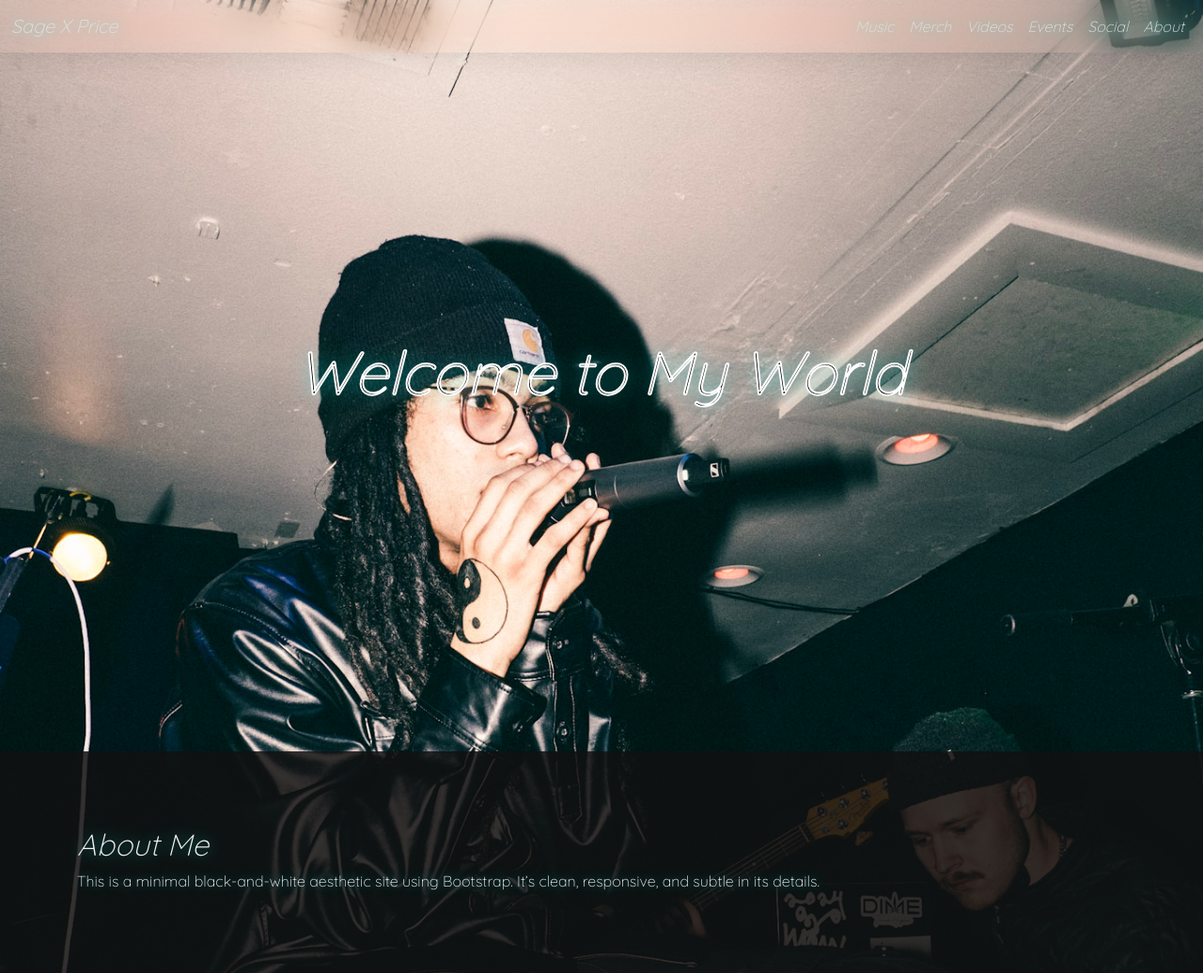
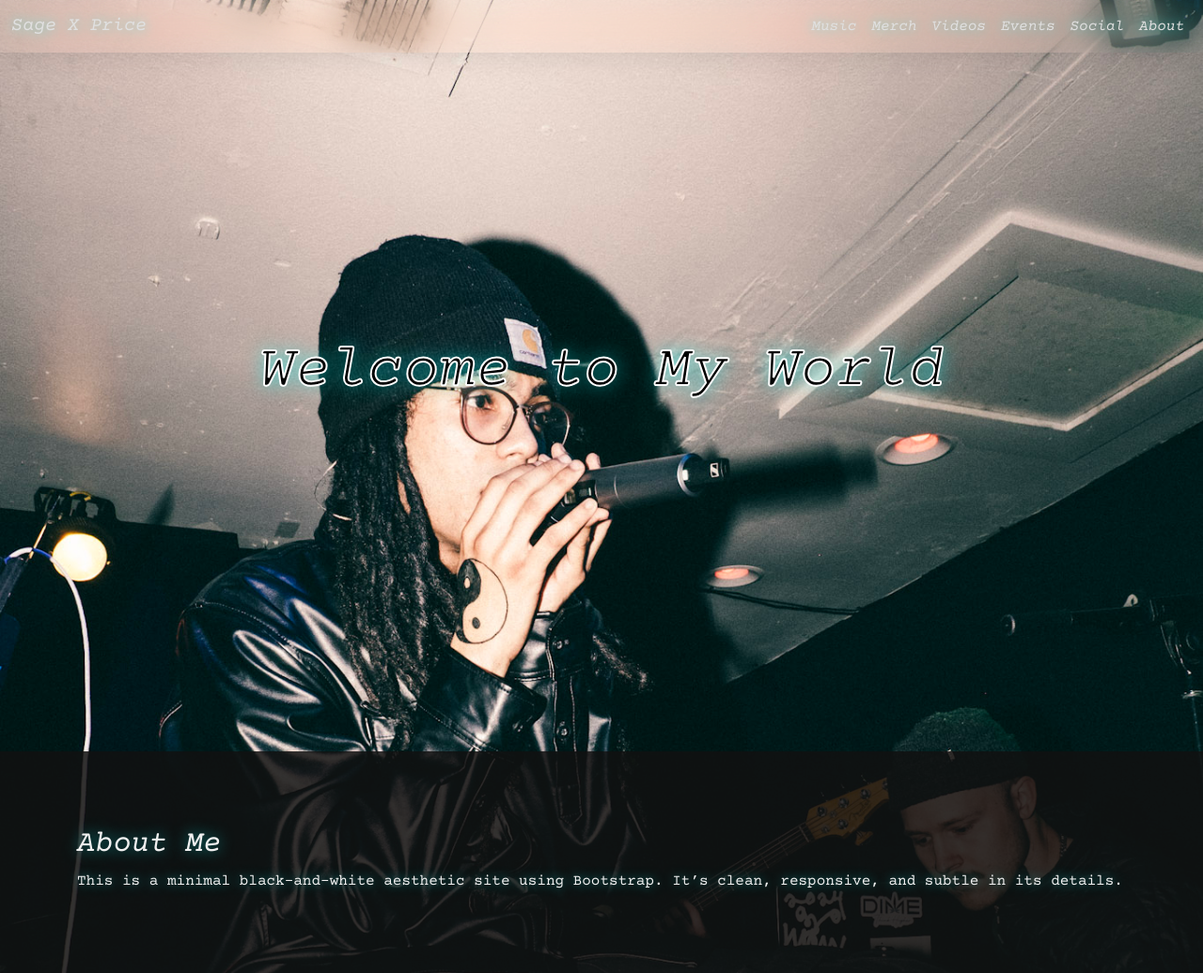
Before and after one commit to InjectionSoftwareandSecurityLLC/sagexprice, a plain HTML site: page index.html in a window 1280 px wide. Shown: the top 1036 px of the page at 94% size. Drawn offline with nearby package versions, Linux system fonts and the light colour scheme.

Commit message:
Update index.html

```diff
--- a/index.html
+++ b/index.html
@@ -7,12 +7,12 @@
   <link href="https://cdn.jsdelivr.net/npm/bootstrap@5.3.2/dist/css/bootstrap.min.css" rel="stylesheet">
   <link rel="preconnect" href="https://fonts.googleapis.com">
   <link rel="preconnect" href="https://fonts.gstatic.com" crossorigin>
-  <link href="https://fonts.googleapis.com/css2?family=Quicksand:wght@300..700&display=swap" rel="stylesheet">
+  <link href="https://fonts.googleapis.com/css2?family=Courier+Prime:ital,wght@0,400;0,700;1,400;1,700&family=Quicksand:wght@300..700&display=swap" rel="stylesheet">
   <style>
     body {
       background-color: #000;
       color: #f0f0f0;
-      font-family: "Quicksand", sans-serif;
+      font-family: "Courier Prime", sans-serif;
       font-weight: 300;
       text-shadow: 0 0 12px rgba(0, 255, 255, 0.5);
       background-image: url('https://raw.githubusercontent.com/InjectionSoftwareandSecurityLLC/sagexprice/refs/heads/main/img/sage.jpg');
```
